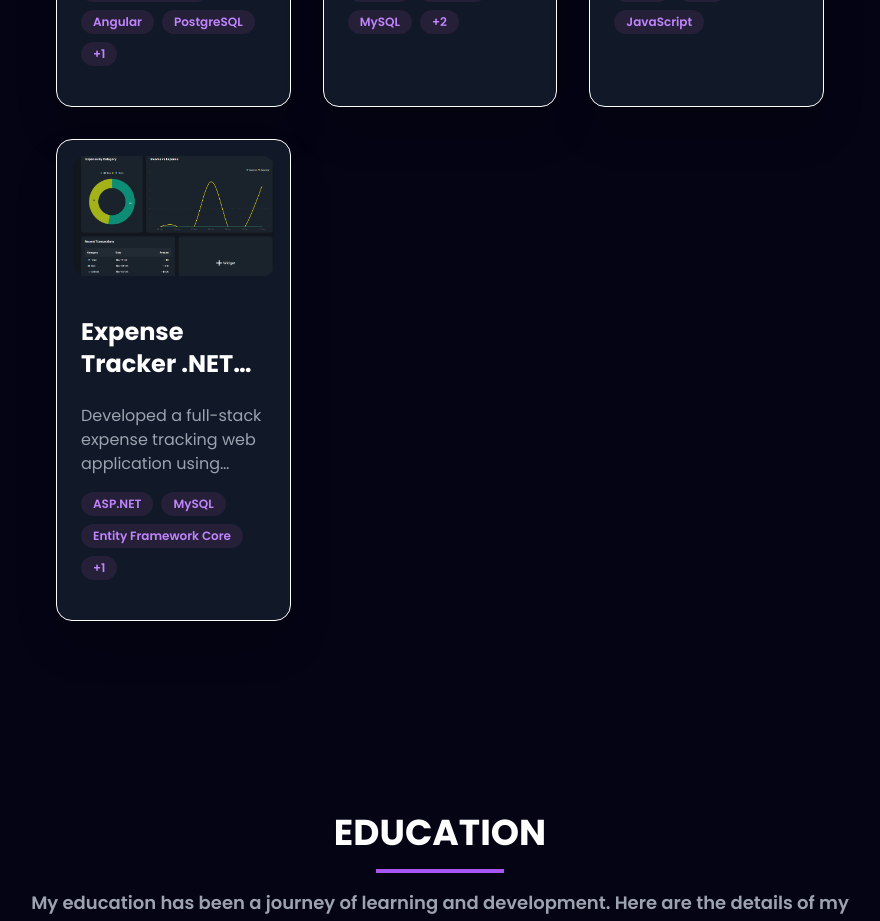
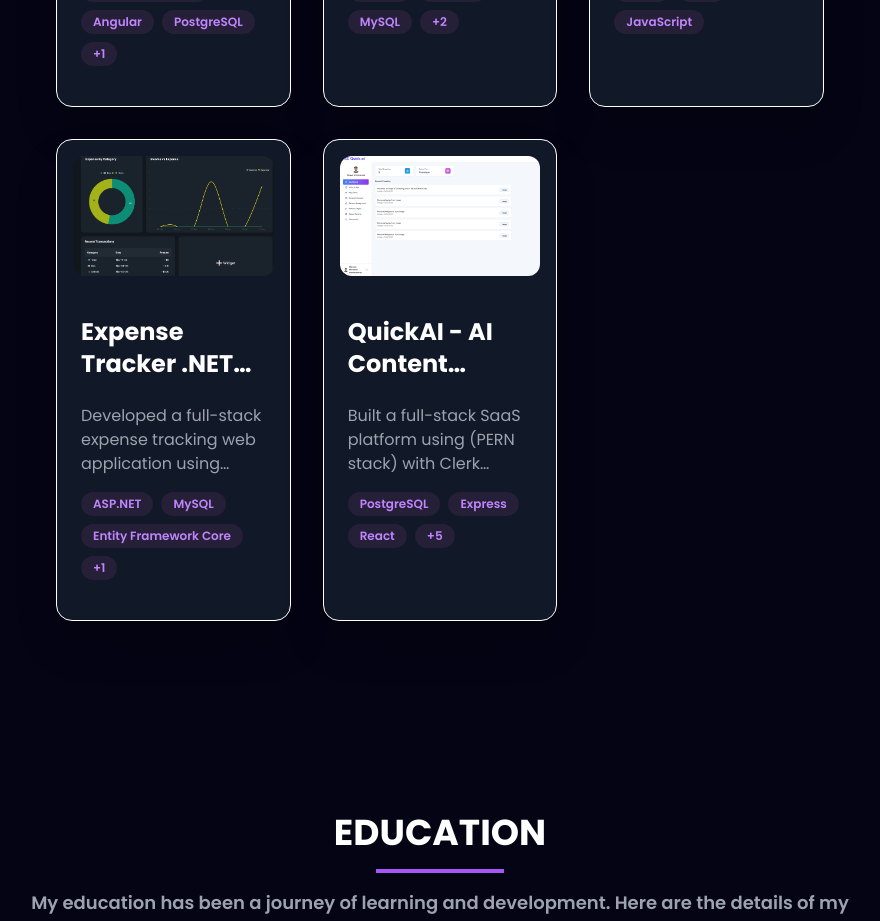
Before and after one commit to MaysaraCS/Maysara-portfolio, a React (Vite) app: page / in a window 1280 px wide. Shown: the part 4140-5061 px from the top of the page, without its empty margins (200-1080 px from the left). Built offline with nearby package versions, Linux system fonts and the light colour scheme.

Commit message:
QuickAI added

```diff
--- a/src/components/About/About.jsx
+++ b/src/components/About/About.jsx
@@ -82,7 +82,7 @@ const About = () => {
           </p>
           {/* Resume Button */}
           <a
-            href="https://drive.google.com/file/d/1oGgjjLAjV336yPCbeegGC5GCmZLjmhxP/view?usp=sharing"
+            href="https://drive.google.com/file/d/143PNqBZ5QYQlx0aHPFS8UV07mqBMjB2f/view?usp=sharing"
             target="_blank"
             rel="noopener noreferrer"
             className="inline-block text-white py-3 px-8 rounded-full mt-5 text-lg font-bold transition duration-300 transform hover:scale-105"
--- a/src/constants.js
+++ b/src/constants.js
@@ -49,6 +49,7 @@ import DrawingApp from './assets/work_logo/drawingApp.png';
 import PrepWise from './assets/work_logo/PrepWise.png';
 import ResumeBuilder from './assets/work_logo/resumeBuilder.png';
 import NET from './assets/work_logo/NET.png';
+import QuickAI from './assets/work_logo/QuickAI.png';
 
 // Certificate Section Logo's
 import AngularCert from './assets/certificate_logo/Angular.jpg';
@@ -239,6 +240,15 @@ export const SkillsInfo = [
       github: "https://github.com/MaysaraCS/Expense-Tracker",
       webapp: "https://github.com/MaysaraCS/Expense-Tracker",
     },
+    {
+      id: 7,
+      title: "QuickAI - AI Content Creation Platform.",
+      description: "Built a full-stack SaaS platform using (PERN stack) with Clerk authentication and subscription management. Integrated Google Gemini API for text generation (articles, blog titles, resume reviews), ClipDrop API for AI image generation, and Cloudinary API for advanced image manipulation (background/object removal), implementing rate limiting, and role-based access control for free and premium subscriptions.",
+      image: QuickAI,
+      tags: ["PostgreSQL", "Express", " React", "Node.js", "Clerk", "Google Gemini API", "ClipDrop API", "Cloudinary API"],
+      github: "https://github.com/MaysaraCS/QuickAI",
+      webapp: "https://quick-6j64wqn18-maysaras-projects-4a1f3ec7.vercel.app/",
+    },
   ];
 
   export const certificate = [
```
Also changed, not shown: src/assets/work_logo/QuickAI.png (added).
